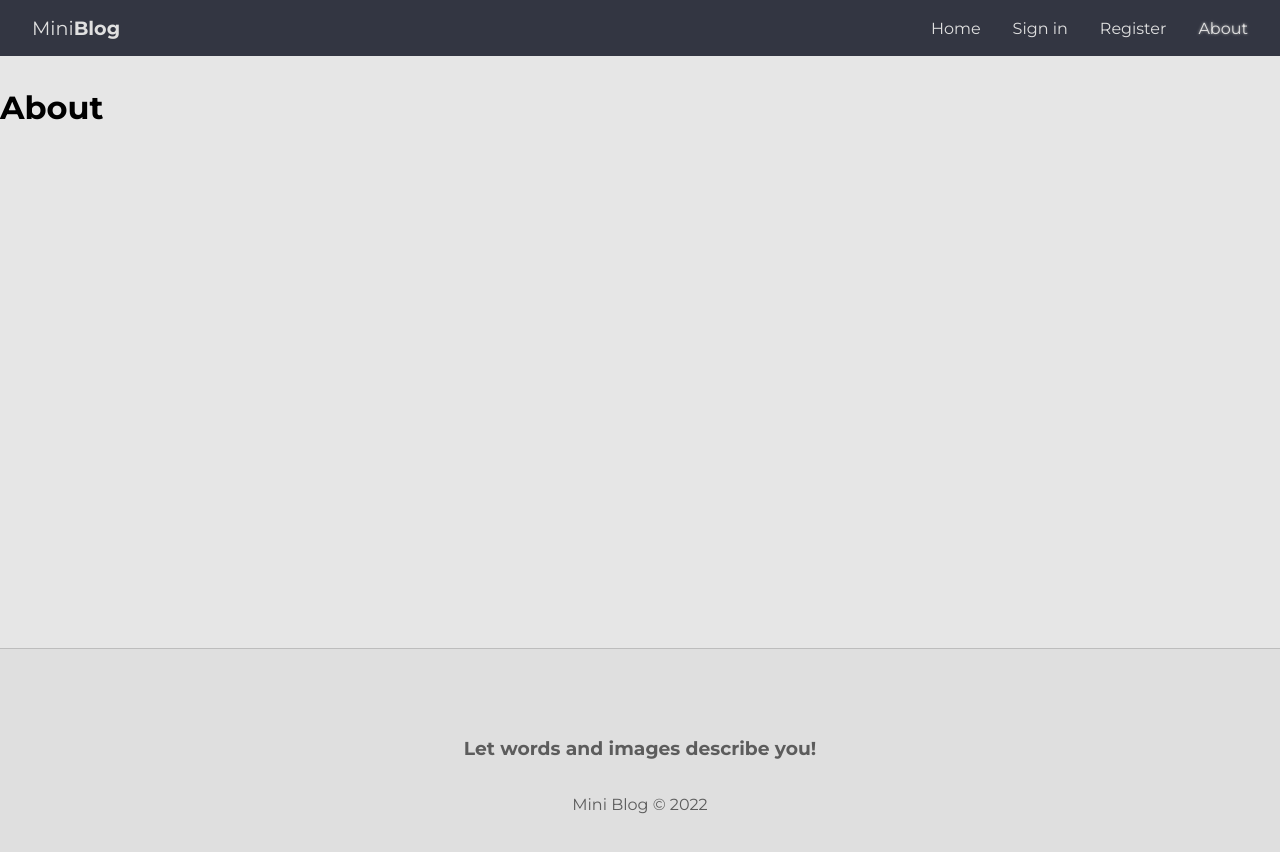
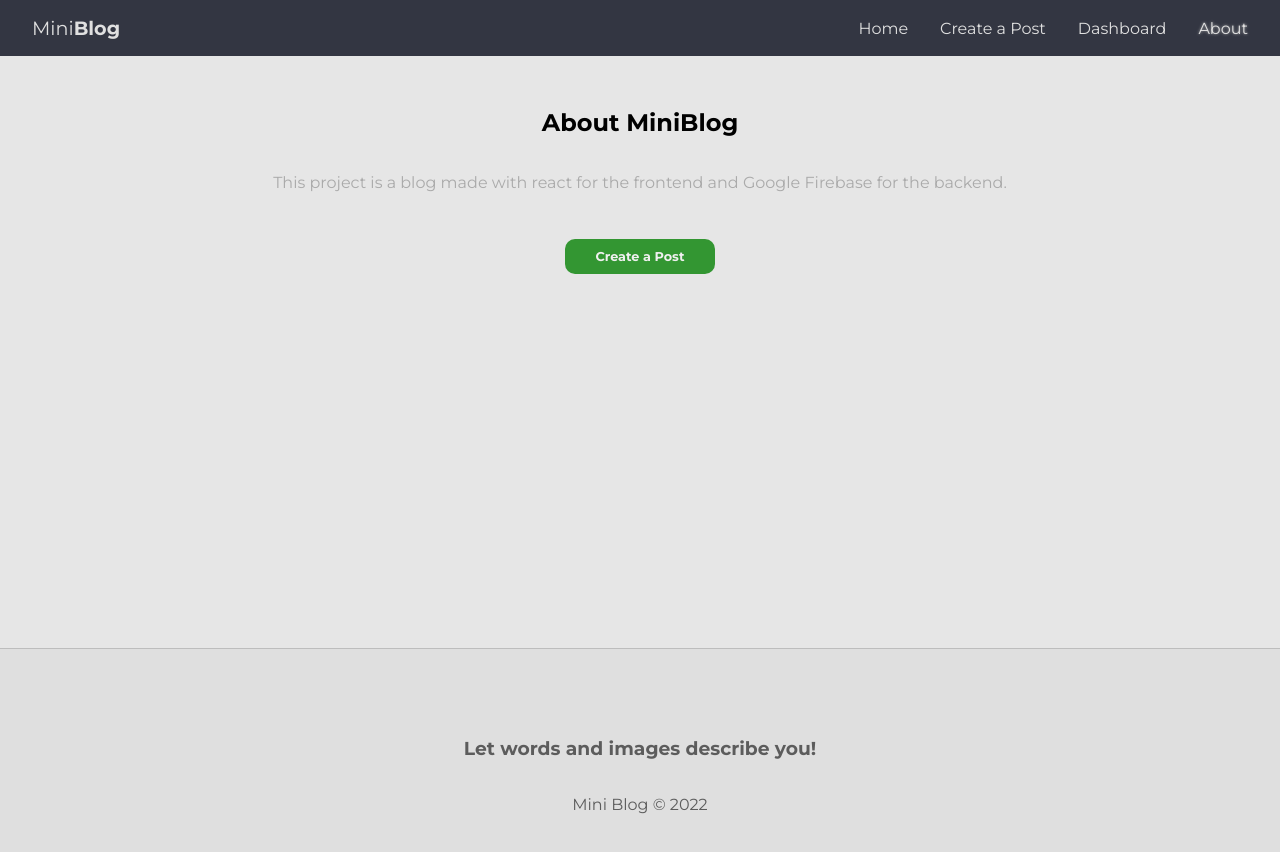
Before and after one commit to AlexisCesar/react-miniblog, a React (Create React App) app: page /about in a window 1280 px wide. Shown: the top 852 px of the page. Built offline with nearby package versions, Linux system fonts and the light colour scheme; no server answers; sample sign-in values are in the browser's storage; a web font is replaced by a local one.

Commit message:
Authentication, blocked pages and finished about

```diff
--- a/src/App.js
+++ b/src/App.js
@@ -1,32 +1,62 @@
 import './App.css';
 
 import { BrowserRouter, Routes, Route, Navigate } from 'react-router-dom';
+import { onAuthStateChanged } from 'firebase/auth';
+
+// Hooks
+import { useState, useEffect } from 'react';
+import { useAuthentication } from './hooks/useAuthentication';
+
+// Context
+import { AuthContextProvider } from './context/AuthContext';
 
 // Components
 import Navbar from './components/Navbar';
+import Footer from './components/Footer';
+
+// Pages
+import Login from './pages/Login/Login';
+import Register from './pages/Register/Register';
 import Home from './pages/Home/Home';
 import About from './pages/About/About';
-import Footer from './components/Footer';
-import Login from './pages/Login/Login';
-import Register from './pages/Register/Register';
-
-// Pages
+import Dashboard from './pages/Dashboard/Dashboard';
+import CreatePost from './pages/CreatePost/CreatePost';
 
 function App() {
+
+  const [user, setUser] = useState(undefined);
+  const { auth } = useAuthentication();
+
+  const loadingUser = user === undefined;
+
+  useEffect(() => {
+    onAuthStateChanged(auth, (user) => {
+      setUser(user)
+    })
+  }, [auth]);
+
+  if (loadingUser) {
+    return <p>Carregando...</p>
+  }
+
   return (
     <div className="App">
+      <AuthContextProvider value={{ user }}>
         <BrowserRouter>
           <Navbar />
           <div className="container">
             <Routes>
               <Route path="/" element={<Home />} />
               <Route path="/about" element={<About />} />
-            <Route path="/login" element={<Login />} />
-            <Route path="/register" element={<Register />} />
+              <Route path="/login" element={!user ? <Login /> : <Navigate to="/" />} />
+              <Route path="/register" element={!user ? <Register /> : <Navigate to="/" />} />
+              <Route path="/posts/create" element={user ? <CreatePost /> : <Navigate to="/login" />} />
+              <Route path="/dashboard" element={user ? <Dashboard /> : <Navigate to="/login" />} />
             </Routes>
           </div>
           <Footer />
         </BrowserRouter>
+      </AuthContextProvider>
     </div>
   );
 }
--- a/src/components/Navbar.js
+++ b/src/components/Navbar.js
@@ -1,16 +1,32 @@
 import { NavLink } from 'react-router-dom';
+
+import { useAuthentication } from '../hooks/useAuthentication';
+
+import { useAuthValue } from '../context/AuthContext';
+
 import styles from './Navbar.module.css';
 
 const Navbar = () => {
+  const { user } = useAuthValue();
   return (
     <div className={styles.navBar}>
-        <NavLink to="/" className={styles.navLogo}>Mini<span className={styles.logoBlog}>Blog</span></NavLink>
-        <nav>
-            <NavLink to="/" className={({isActive}) => (isActive ? styles.active : "")}>Home</NavLink>
-            <NavLink to="/login" className={({isActive}) => (isActive ? styles.active : "")}>Sign in</NavLink>
-            <NavLink to="/register" className={({isActive}) => (isActive ? styles.active : "")}>Register</NavLink>
-            <NavLink to="/about" className={({isActive}) => (isActive ? styles.active : "")}>About</NavLink>
-        </nav>
+      <NavLink to="/" className={styles.navLogo}>Mini<span className={styles.logoBlog}>Blog</span></NavLink>
+      <nav>
+        <NavLink to="/" className={({ isActive }) => (isActive ? styles.active : "")}>Home</NavLink>
+        {!user && (
+          <>
+            <NavLink to="/login" className={({ isActive }) => (isActive ? styles.active : "")}>Sign in</NavLink>
+            <NavLink to="/register" className={({ isActive }) => (isActive ? styles.active : "")}>Register</NavLink>
+          </>
+        )}
+        {user && (
+          <>
+            <NavLink to="/posts/create" className={({ isActive }) => (isActive ? styles.active : "")}>Create a Post</NavLink>
+            <NavLink to="/dashboard" className={({ isActive }) => (isActive ? styles.active : "")}>Dashboard</NavLink>
+          </>
+        )}
+        <NavLink to="/about" className={({ isActive }) => (isActive ? styles.active : "")}>About</NavLink>
+      </nav>
     </div>
   )
 }
--- /dev/null
+++ b/src/context/AuthContext.js
@@ -0,0 +1,13 @@
+import { useContext, createContext } from "react";
+
+const AuthContext = createContext();
+
+export const AuthContextProvider = ({ children, value }) => {
+
+    return <AuthContext.Provider value={value}>{children}</AuthContext.Provider>
+
+};
+
+export const useAuthValue = () => {
+    return useContext(AuthContext);
+};
--- a/src/pages/About/About.js
+++ b/src/pages/About/About.js
@@ -1,10 +1,14 @@
 import styles from './About.module.css';
+
+import { Link } from 'react-router-dom';
 
 const About = () => {
     return (
-        <>
-            <h1>About</h1>
-        </>
+        <div className={styles.about}>
+            <h2>About Mini<span>Blog</span></h2>
+            <p>This project is a blog made with react for the frontend and Google Firebase for the backend.</p>
+            <Link to="/posts/create" className="btn">Create a Post</Link>
+        </div>
     )
 }
 
--- a/src/pages/About/About.module.css
+++ b/src/pages/About/About.module.css
@@ -0,0 +1,18 @@
+.about {
+    text-align: center;
+    display: flex;
+    flex-direction: column;
+    align-items: center;
+    justify-content: center;
+}
+
+.about p {
+    color: #aaa;
+    margin-bottom: 2em;
+}
+
+.about a {
+    display: block;
+    margin-top: 15px;
+    padding: 10px 15px;
+}
--- /dev/null
+++ b/src/pages/CreatePost/CreatePost.js
@@ -0,0 +1,11 @@
+import styles from './CreatePost.module.css';
+
+const CreatePost = () => {
+  return (
+    <>
+        <h1>Create Post</h1>
+    </>
+  )
+}
+
+export default CreatePost
--- /dev/null
+++ b/src/pages/Dashboard/Dashboard.js
@@ -0,0 +1,11 @@
+import styles from './Dashboard.module.css';
+
+const Dashboard = () => {
+  return (
+    <>
+        <h1>Dashboard</h1>
+    </>
+  )
+}
+
+export default Dashboard
```
Also changed, not shown: src/pages/CreatePost/CreatePost.module.css (added), src/pages/Dashboard/Dashboard.module.css (added). Lines whose indentation alone changed are shown as unchanged.
